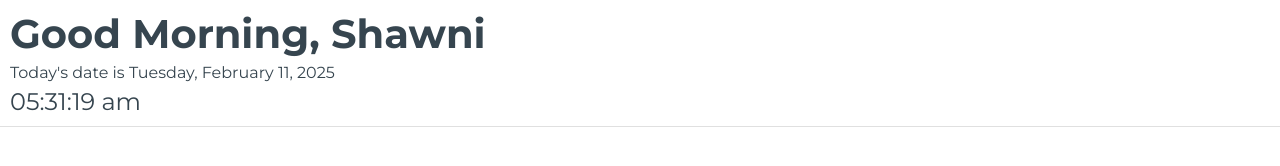
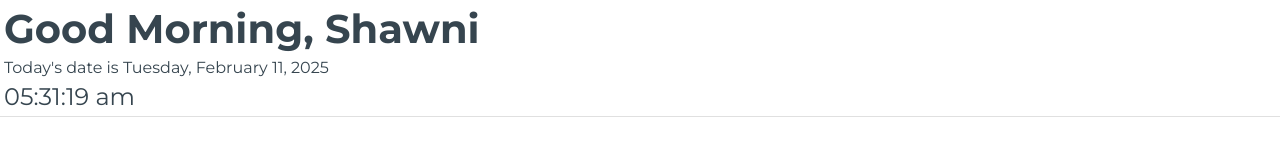
Before and after one commit to shawnilpi/left2., a plain HTML site: page index.html in a window 1280 px wide. Drawn offline with Linux system fonts and the light colour scheme.

Commit message:
Update index.html

```diff
--- a/index.html
+++ b/index.html
@@ -25,7 +25,7 @@
     /* Header styling */
     header {
       width: 100%;
-      padding: 10px 0; /* Reduced vertical padding for a compact header */
+      padding: 5px 0; /* Reduced vertical padding for a compact header */
       background-color: #ffffff;
       border-bottom: 1px solid #e0e0e0; /* Optional subtle bottom border */
       text-align: left; /* Ensure text is left-aligned */
@@ -33,9 +33,9 @@
 
     /* Container is now full width and flush left with minimal left padding */
     .container {
-      width: 100%;
+      width: 90%;
       margin: 0;
-      padding-left: 10px;  /* Only minimal padding to prevent text from touching the very edge */
+      padding-left: 4px;  /* Only minimal padding to prevent text from touching the very edge */
     }
 
     /* Greeting styling: large and modern */
```
